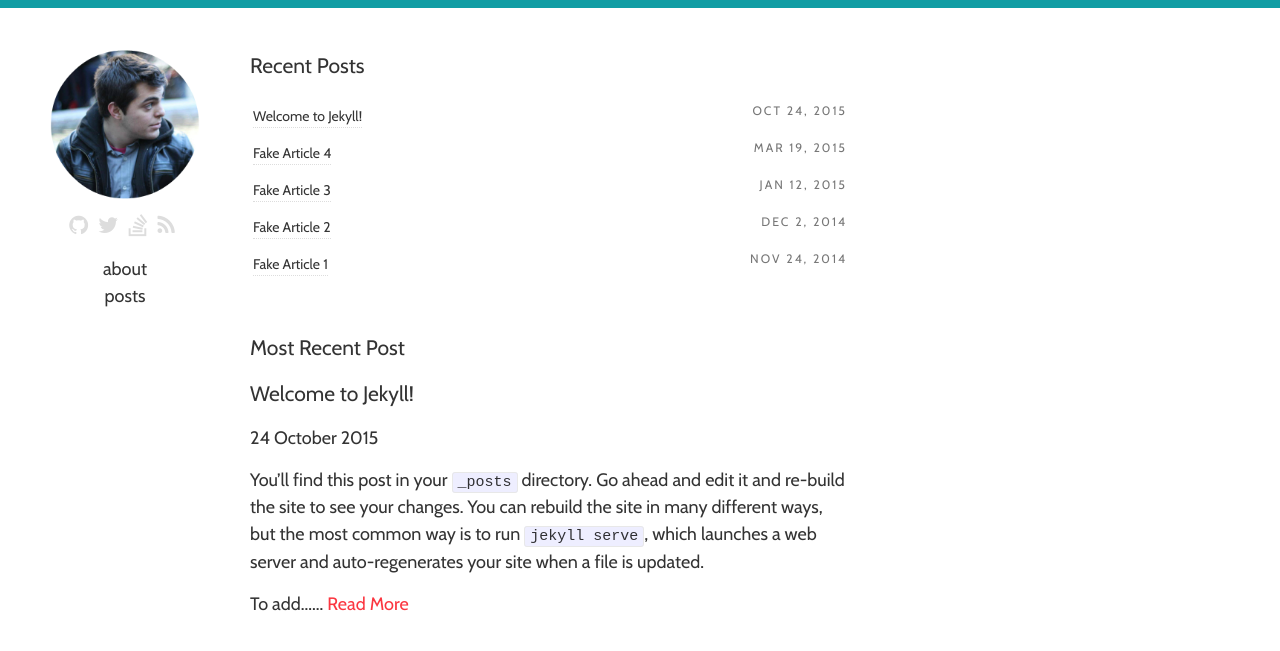
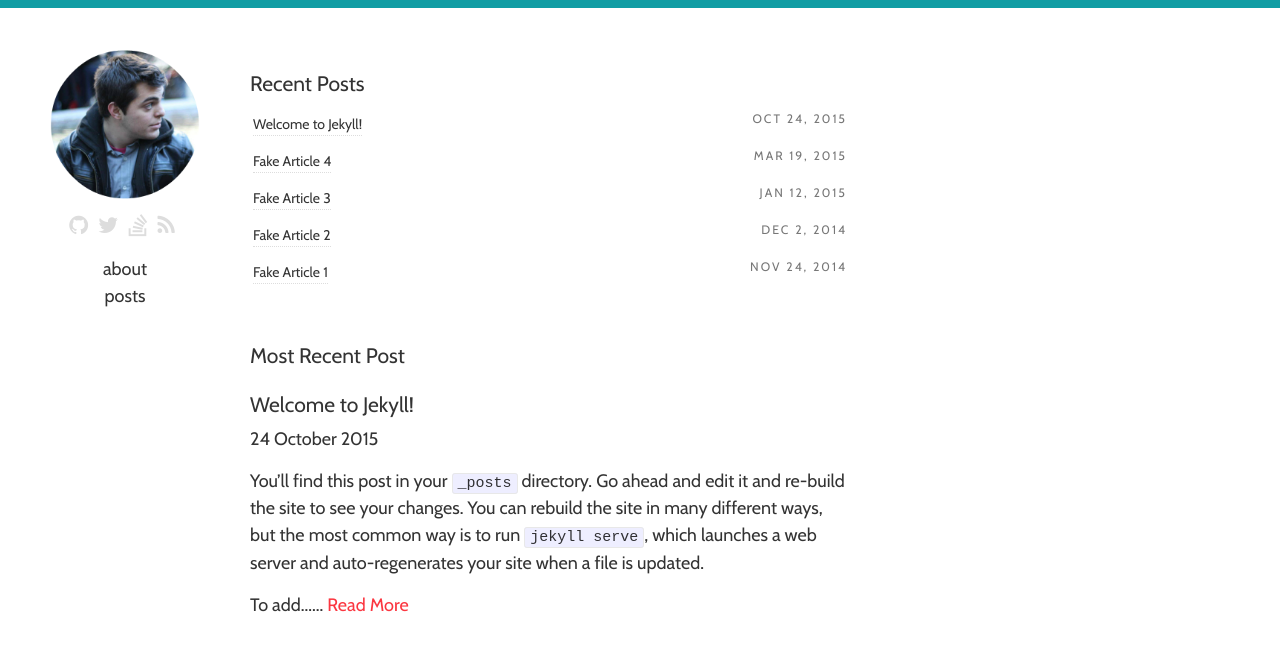
Before and after one commit to csengineer13/dannyrb.com, a Jekyll site: the page built from index.html, in a window 1280 px wide. Shown: the top 651 px of the page. Built offline with Jekyll 4.4.1, drawn with Linux system fonts in a browser that asks for light colours; nearby versions of some CDN libraries.

Commit message:
Changing Header font-sizes

```diff
--- a/_sass/_base.scss
+++ b/_sass/_base.scss
@@ -41,13 +41,16 @@ ul, ol, dl, figure,
  * Headings
  */
 
-h3, h4, h5, h6 {
+h1, h2, h3, h4, h5, h6 {
     font-weight: 300;
+    margin-top: 18px;
+    margin-bottom: 5px;
 }
 
 
 h1 {
     font-weight: 700;
+    font-size: 38px;
 }
 
 h2 {
@@ -57,7 +60,6 @@ h2 {
     padding-left: 10px;
     font-weight: 400;
 }
-
 
 /**
  * Images
```
